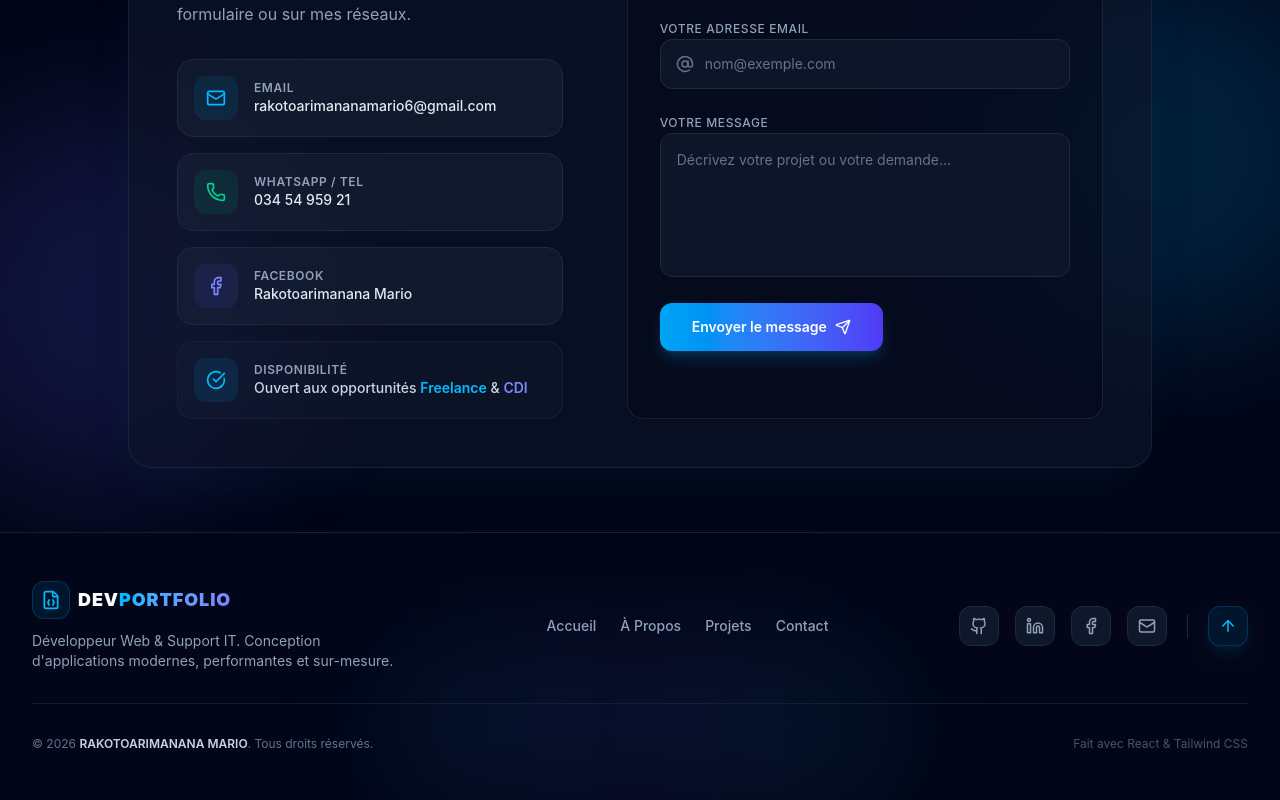
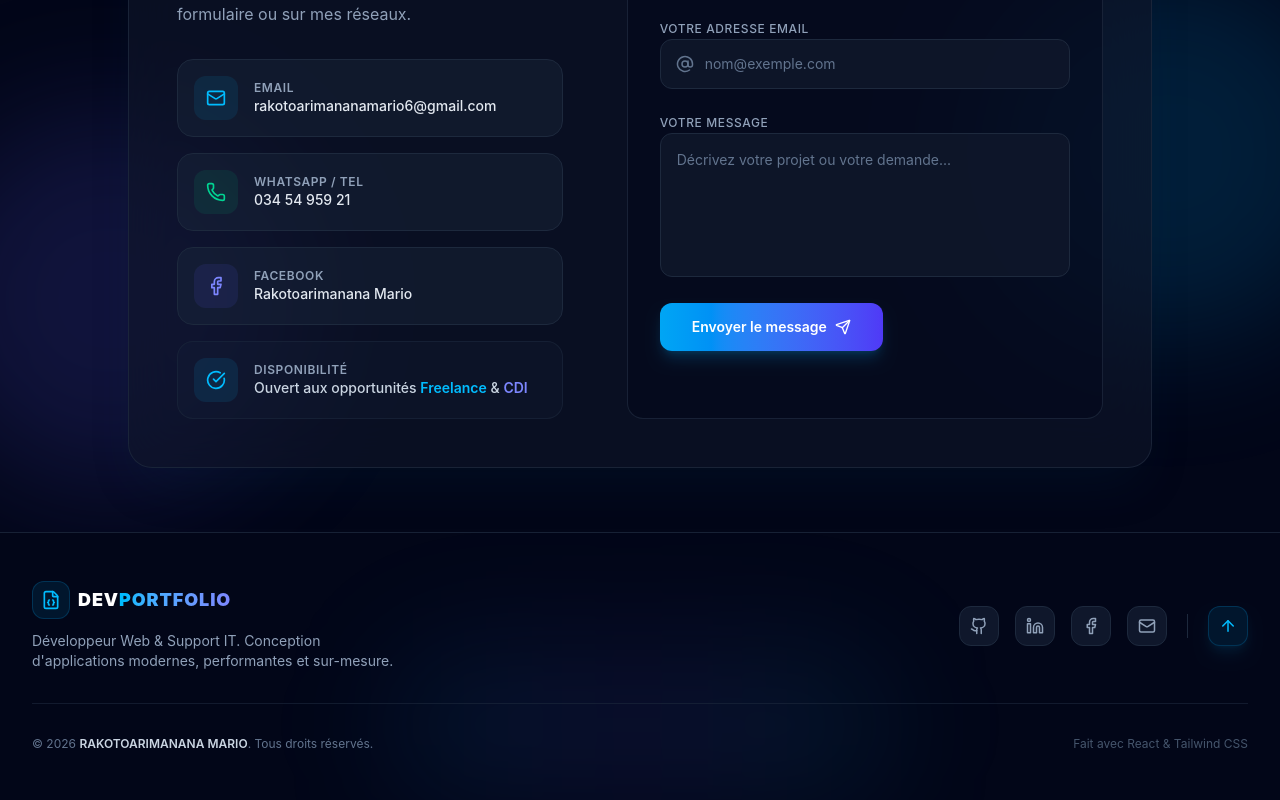
Before and after one commit to MarioRKT/Portfolio, a React (Vite) app: page / in a window 1280 px wide. Shown: the part 3830-4630 px from the top of the page. Built offline with nearby package versions, Linux system fonts and the light colour scheme.

Commit message:
Update Footer.jsx

```diff
--- a/src/components/Footer.jsx
+++ b/src/components/Footer.jsx
@@ -33,14 +33,6 @@ function Footer() {
               Développeur Web & Support IT. Conception d'applications modernes, performantes et sur-mesure.
             </p>
           </div>
-
-          {/* 3. Navigation Rapide */}
-          <nav className="flex flex-wrap justify-center gap-6 text-xs sm:text-sm font-medium">
-            <a href="#accueil" className="hover:text-sky-400 transition-colors">Accueil</a>
-            <a href="#about" className="hover:text-sky-400 transition-colors">À Propos</a>
-            <a href="#projet" className="hover:text-sky-400 transition-colors">Projets</a>
-            <a href="#contact" className="hover:text-sky-400 transition-colors">Contact</a>
-          </nav>
 
           {/* 4. Réseaux Sociaux & Bouton Retour en Haut */}
           <div className="flex items-center gap-4">
```
